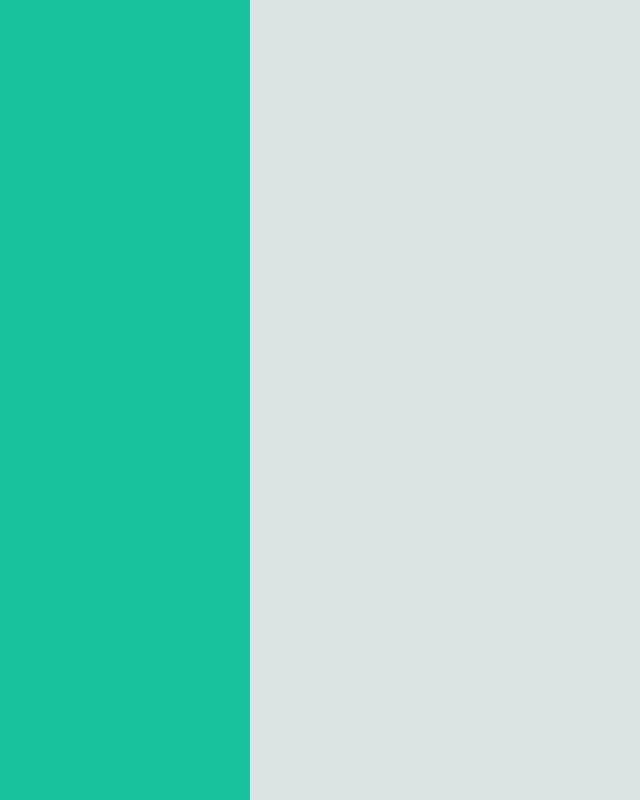
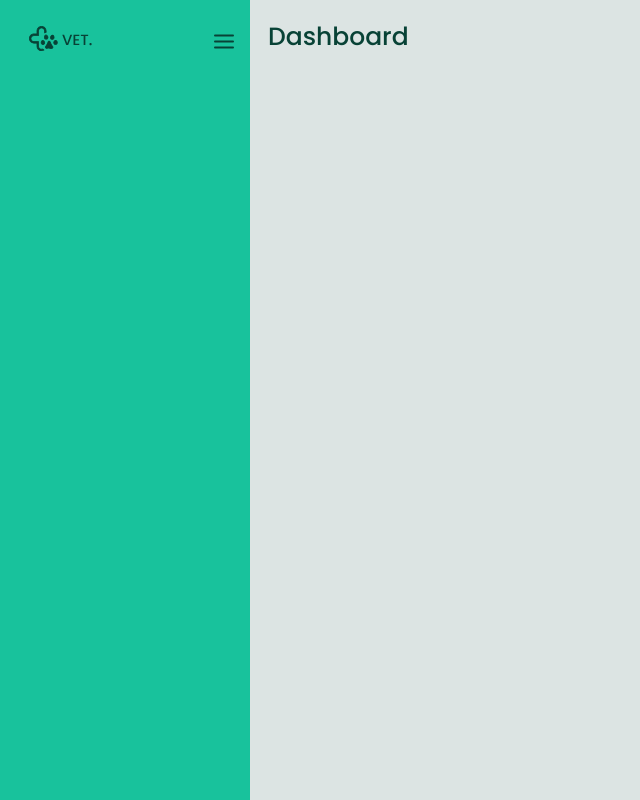
Before and after one commit to kauankarvalho/Sidebar, a plain HTML site: page index.html in a window 1280 px wide. Shown: the whole page, without its empty margins (0-640 px from the left). Drawn offline with Linux system fonts and the light colour scheme.

Commit message:
feat: add logo, menu icon to sidebar, and main screen title

```diff
--- a/index.html
+++ b/index.html
@@ -16,7 +16,15 @@
   </head>
 
   <body>
-    <main></main>
-    <aside></aside>
+    <main>
+      <h1>Dashboard</h1>
+    </main>
+
+    <aside>
+      <header>
+        <a href="/"><img src="./assets/logo.svg" alt="Logo VET" /></a>
+        <img src="./assets/menu.svg" alt="Menu" />
+      </header>
+    </aside>
   </body>
 </html>
--- a/style.css
+++ b/style.css
@@ -3,7 +3,8 @@
   padding: 0;
   box-sizing: border-box;
 
-  font-family: 'Poppins', sans-serif;
+  font-family: "Poppins", sans-serif;
+  color: #084236;
 }
 
 :root {
@@ -26,4 +27,22 @@ aside {
 main {
   grid-area: main;
   background: #dce4e3;
+  padding: 18px;
 }
+
+main h1 {
+  font-size: 2.5rem;
+  font-weight: 500;
+  line-height: 3.8rem;
+}
+
+aside header {
+  margin-left: 1.5rem;
+  padding: 2.6rem 1.4rem;
+  display: flex;
+  justify-content: space-between;
+}
+
+aside header:last-child {
+  cursor: pointer;
+}
```
Also changed, not shown: assets/logo.svg (added), assets/menu.svg (added).
